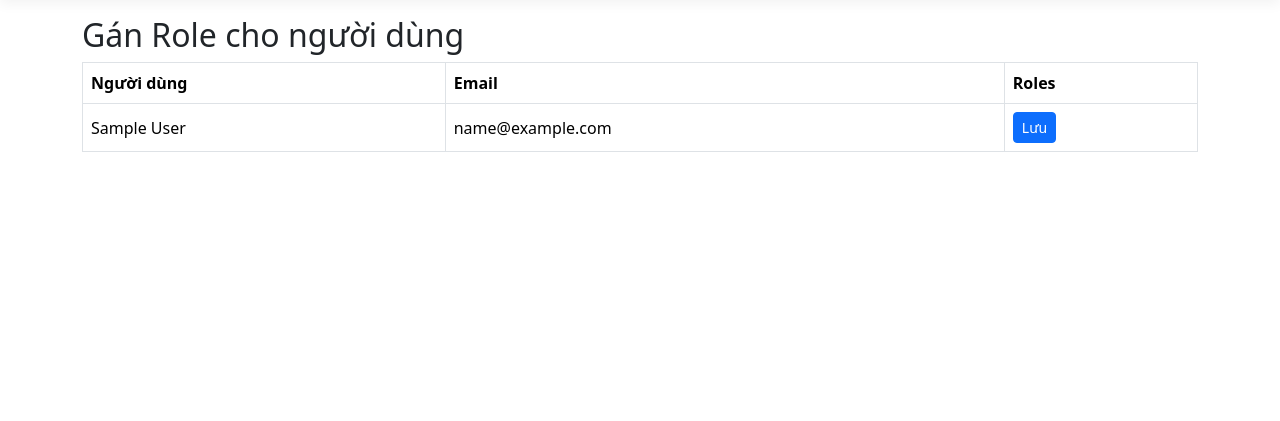
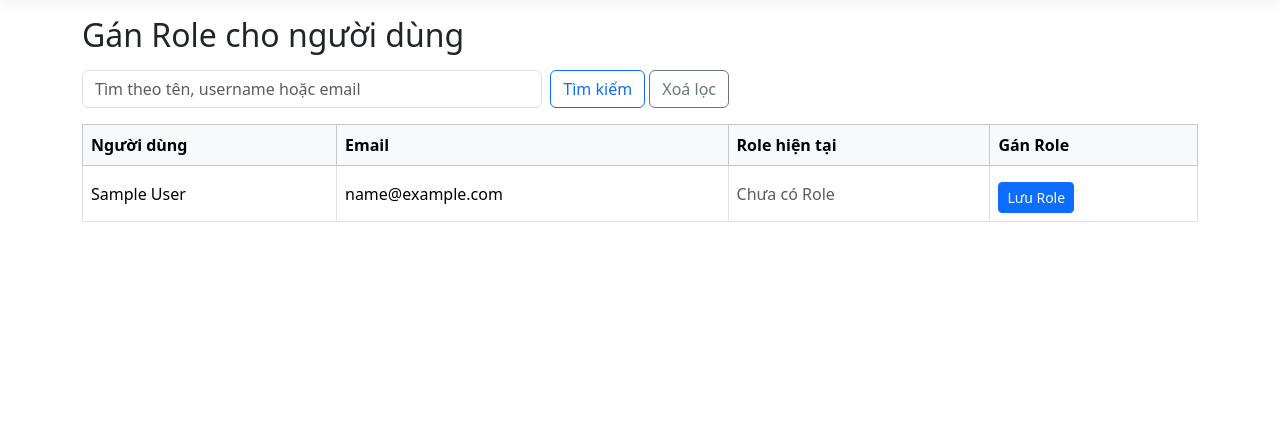
Before and after one commit to minh0910/DemoMVC, an ASP.NET Core app: page /User in a window 1280 px wide. Shown: the part 81-502 px from the top of the page. Run offline with ASP.NET Core 8, Linux system fonts and the light colour scheme; the visitor is signed in with stand-in values (Sample User, id 1); style sheets or scripts are compiled from the project's sources; some libraries are stand-ins or nearby versions.

Commit message:
Implement admin user role assignment management

```diff
--- a/Controllers/UserController.cs
+++ b/Controllers/UserController.cs
@@ -6,7 +6,7 @@ using Microsoft.EntityFrameworkCore;
 
 namespace DemoMVC.Controllers
 {
-    [Authorize]
+    [Authorize(Roles = "Admin")]
     public class UserController : Controller
     {
         private readonly UserManager<ApplicationUser> _userManager;
@@ -18,11 +18,20 @@ namespace DemoMVC.Controllers
             _roleManager = roleManager;
         }
 
-        public async Task<IActionResult> Index()
+        public async Task<IActionResult> Index(string? keyword)
         {
-            var users = await _userManager.Users.OrderBy(u => u.Email).ToListAsync();
-            var rows = new List<UserRoleViewModel>();
+            var usersQuery = _userManager.Users.AsNoTracking();
+            if (!string.IsNullOrWhiteSpace(keyword))
+            {
+                var search = keyword.Trim();
+                usersQuery = usersQuery.Where(u =>
+                    (u.Email != null && u.Email.Contains(search)) ||
+                    (u.UserName != null && u.UserName.Contains(search)) ||
+                    (u.FullName != null && u.FullName.Contains(search)));
+            }
 
+            var users = await usersQuery.OrderBy(u => u.Email).ToListAsync();
+            var rows = new List<UserRoleViewModel>(users.Count);
             foreach (var user in users)
             {
                 rows.Add(new UserRoleViewModel
@@ -33,37 +42,93 @@ namespace DemoMVC.Controllers
             }
 
             ViewBag.AllRoles = await _roleManager.Roles.OrderBy(r => r.Name).ToListAsync();
+            ViewBag.Keyword = keyword;
             return View(rows);
         }
 
         [HttpPost]
         [ValidateAntiForgeryToken]
-        public async Task<IActionResult> UpdateRoles(string userId, string[] roleNames)
+        public async Task<IActionResult> UpdateRoles(string userId, string[]? roleNames, string? keyword)
         {
-            var user = await _userManager.FindByIdAsync(userId);
-            if (user == null) return NotFound();
+            var targetUser = await _userManager.FindByIdAsync(userId);
+            if (targetUser == null)
+                return NotFound();
 
             roleNames ??= Array.Empty<string>();
-            var validRoleNames = await _roleManager.Roles
-                .Where(r => roleNames.Contains(r.Name!))
-                .Select(r => r.Name!).ToListAsync();
+            var requestedNames = roleNames
+                .Where(name => !string.IsNullOrWhiteSpace(name))
+                .Select(name => name.Trim())
+                .Distinct(StringComparer.OrdinalIgnoreCase)
+                .ToArray();
 
-            var currentRoles = await _userManager.GetRolesAsync(user);
-            var removeResult = await _userManager.RemoveFromRolesAsync(user, currentRoles);
-            if (!removeResult.Succeeded)
+            var validRoles = await _roleManager.Roles.ToListAsync();
+            var selectedRoles = validRoles
+                .Where(role => requestedNames.Contains(role.Name!, StringComparer.OrdinalIgnoreCase))
+                .ToList();
+
+            if (selectedRoles.Count != requestedNames.Length)
             {
-                TempData["Error"] = string.Join("; ", removeResult.Errors.Select(e => e.Description));
-                return RedirectToAction(nameof(Index));
+                TempData["Error"] = "Danh sách Role gửi lên không hợp lệ. Vui lòng tải lại trang.";
+                return RedirectToAction(nameof(Index), new { keyword });
             }
 
-            var addResult = validRoleNames.Count == 0
-                ? IdentityResult.Success
-                : await _userManager.AddToRolesAsync(user, validRoleNames);
+            var currentRoles = await _userManager.GetRolesAsync(targetUser);
+            var requestedRoleNames = selectedRoles.Select(role => role.Name!).ToHashSet(StringComparer.OrdinalIgnoreCase);
+            var currentRoleNames = currentRoles.ToHashSet(StringComparer.OrdinalIgnoreCase);
+            var rolesToRemove = currentRoles
+                .Where(role => !requestedRoleNames.Contains(role))
+                .ToArray();
+            var rolesToAdd = selectedRoles
+                .Select(role => role.Name!)
+                .Where(role => !currentRoleNames.Contains(role))
+                .ToArray();
 
-            TempData[addResult.Succeeded ? "Success" : "Error"] = addResult.Succeeded
-                ? "Đã cập nhật role cho người dùng"
-                : string.Join("; ", addResult.Errors.Select(e => e.Description));
-            return RedirectToAction(nameof(Index));
+            // Tránh để admin tự khoá quyền quản trị của chính mình.
+            var currentUserId = _userManager.GetUserId(User);
+            var adminRole = validRoles.FirstOrDefault(r => r.Name == "Admin");
+            if (targetUser.Id == currentUserId && adminRole != null && rolesToRemove.Contains(adminRole.Name!, StringComparer.OrdinalIgnoreCase))
+            {
+                TempData["Error"] = "Bạn không thể tự gỡ Role Admin của chính mình.";
+                return RedirectToAction(nameof(Index), new { keyword });
+            }
+
+            // Không cho gỡ Admin khỏi admin cuối cùng.
+            if (adminRole != null && rolesToRemove.Contains(adminRole.Name!, StringComparer.OrdinalIgnoreCase))
+            {
+                var adminUsers = await _userManager.GetUsersInRoleAsync(adminRole.Name!);
+                if (adminUsers.Count <= 1)
+                {
+                    TempData["Error"] = "Không thể gỡ Role Admin của tài khoản Admin cuối cùng.";
+                    return RedirectToAction(nameof(Index), new { keyword });
+                }
+            }
+
+            if (rolesToRemove.Length > 0)
+            {
+                var removeResult = await _userManager.RemoveFromRolesAsync(targetUser, rolesToRemove);
+                if (!removeResult.Succeeded)
+                {
+                    TempData["Error"] = string.Join("; ", removeResult.Errors.Select(error => error.Description));
+                    return RedirectToAction(nameof(Index), new { keyword });
+                }
+            }
+
+            if (rolesToAdd.Length > 0)
+            {
+                var addResult = await _userManager.AddToRolesAsync(targetUser, rolesToAdd);
+                if (!addResult.Succeeded)
+                {
+                    // Khôi phục những Role vừa gỡ nếu thao tác thêm thất bại.
+                    if (rolesToRemove.Length > 0)
+                        await _userManager.AddToRolesAsync(targetUser, rolesToRemove);
+
+                    TempData["Error"] = string.Join("; ", addResult.Errors.Select(error => error.Description));
+                    return RedirectToAction(nameof(Index), new { keyword });
+                }
+            }
+
+            TempData["Success"] = $"Đã cập nhật Role cho {targetUser.Email ?? targetUser.UserName}.";
+            return RedirectToAction(nameof(Index), new { keyword });
         }
     }
 
--- a/Views/Shared/_Layout.cshtml
+++ b/Views/Shared/_Layout.cshtml
@@ -43,6 +43,7 @@
                                 <a class="nav-link dropdown-toggle" href="#" role="button" data-bs-toggle="dropdown" aria-expanded="false">Quản trị</a>
                                 <ul class="dropdown-menu">
                                     <li><a class="dropdown-item" asp-controller="Role" asp-action="Index">Quản lý Role</a></li>
+                                    <li><a class="dropdown-item" asp-controller="User" asp-action="Index">Gán Role người dùng</a></li>
                                 </ul>
                             </li>
                         }
--- a/Views/User/Index.cshtml
+++ b/Views/User/Index.cshtml
@@ -2,12 +2,40 @@
 @{
     ViewData["Title"] = "Gán Role cho người dùng";
     var allRoles = (IEnumerable<Microsoft.AspNetCore.Identity.IdentityRole>)ViewBag.AllRoles;
+    var keyword = ViewBag.Keyword as string;
 }
-<h2>Gán Role cho người dùng</h2>
-@if (TempData["Success"] != null) { <div class="alert alert-success">@TempData["Success"]</div> }
-@if (TempData["Error"] != null) { <div class="alert alert-danger">@TempData["Error"]</div> }
-<table class="table table-bordered align-middle">
-    <thead><tr><th>Người dùng</th><th>Email</th><th>Roles</th></tr></thead>
+
+<h2 class="mb-3">Gán Role cho người dùng</h2>
+
+@if (TempData["Success"] != null)
+{
+    <div class="alert alert-success" role="alert">@TempData["Success"]</div>
+}
+@if (TempData["Error"] != null)
+{
+    <div class="alert alert-danger" role="alert">@TempData["Error"]</div>
+}
+
+<form asp-controller="User" asp-action="Index" method="get" class="row g-2 mb-3">
+    <div class="col-sm-8 col-md-5">
+        <input name="keyword" value="@keyword" class="form-control" placeholder="Tìm theo tên, username hoặc email" />
+    </div>
+    <div class="col-auto">
+        <button type="submit" class="btn btn-outline-primary">Tìm kiếm</button>
+        <a asp-controller="User" asp-action="Index" class="btn btn-outline-secondary">Xoá lọc</a>
+    </div>
+</form>
+
+<div class="table-responsive">
+    <table class="table table-bordered table-hover align-middle">
+        <thead class="table-light">
+            <tr>
+                <th>Người dùng</th>
+                <th>Email</th>
+                <th>Role hiện tại</th>
+                <th>Gán Role</th>
+            </tr>
+        </thead>
         <tbody>
         @foreach (var row in Model)
         {
@@ -15,19 +43,42 @@
                 <td>@(row.User.FullName ?? row.User.UserName)</td>
                 <td>@row.User.Email</td>
                 <td>
-                <form asp-action="UpdateRoles" method="post">
+                    @if (row.Roles.Count == 0)
+                    {
+                        <span class="text-muted">Chưa có Role</span>
+                    }
+                    else
+                    {
+                        @foreach (var roleName in row.Roles)
+                        {
+                            <span class="badge bg-secondary me-1">@roleName</span>
+                        }
+                    }
+                </td>
+                <td>
+                    <form asp-controller="User" asp-action="UpdateRoles" method="post">
                         @Html.AntiForgeryToken()
                         <input type="hidden" name="userId" value="@row.User.Id" />
+                        <input type="hidden" name="keyword" value="@keyword" />
+                        <div class="d-flex flex-wrap gap-2 mb-2">
                             @foreach (var role in allRoles)
                             {
-                        <label class="me-3">
-                            <input type="checkbox" name="roleNames" value="@role.Name" @(row.Roles.Contains(role.Name!) ? "checked" : null) /> @role.Name
+                                var isChecked = row.Roles.Contains(role.Name!, StringComparer.OrdinalIgnoreCase);
+                                <label class="form-check form-check-inline mb-0">
+                                    <input class="form-check-input" type="checkbox" name="roleNames" value="@role.Name" checked="@isChecked" />
+                                    <span class="form-check-label">@role.Name</span>
                                 </label>
                             }
-                    <button class="btn btn-sm btn-primary">Lưu</button>
+                        </div>
+                        <button type="submit" class="btn btn-sm btn-primary">Lưu Role</button>
                     </form>
                 </td>
             </tr>
         }
+        @if (!Model.Any())
+        {
+            <tr><td colspan="4" class="text-center text-muted">Không tìm thấy người dùng.</td></tr>
+        }
         </tbody>
     </table>
+</div>
```
Lines whose indentation alone changed are shown as unchanged.
